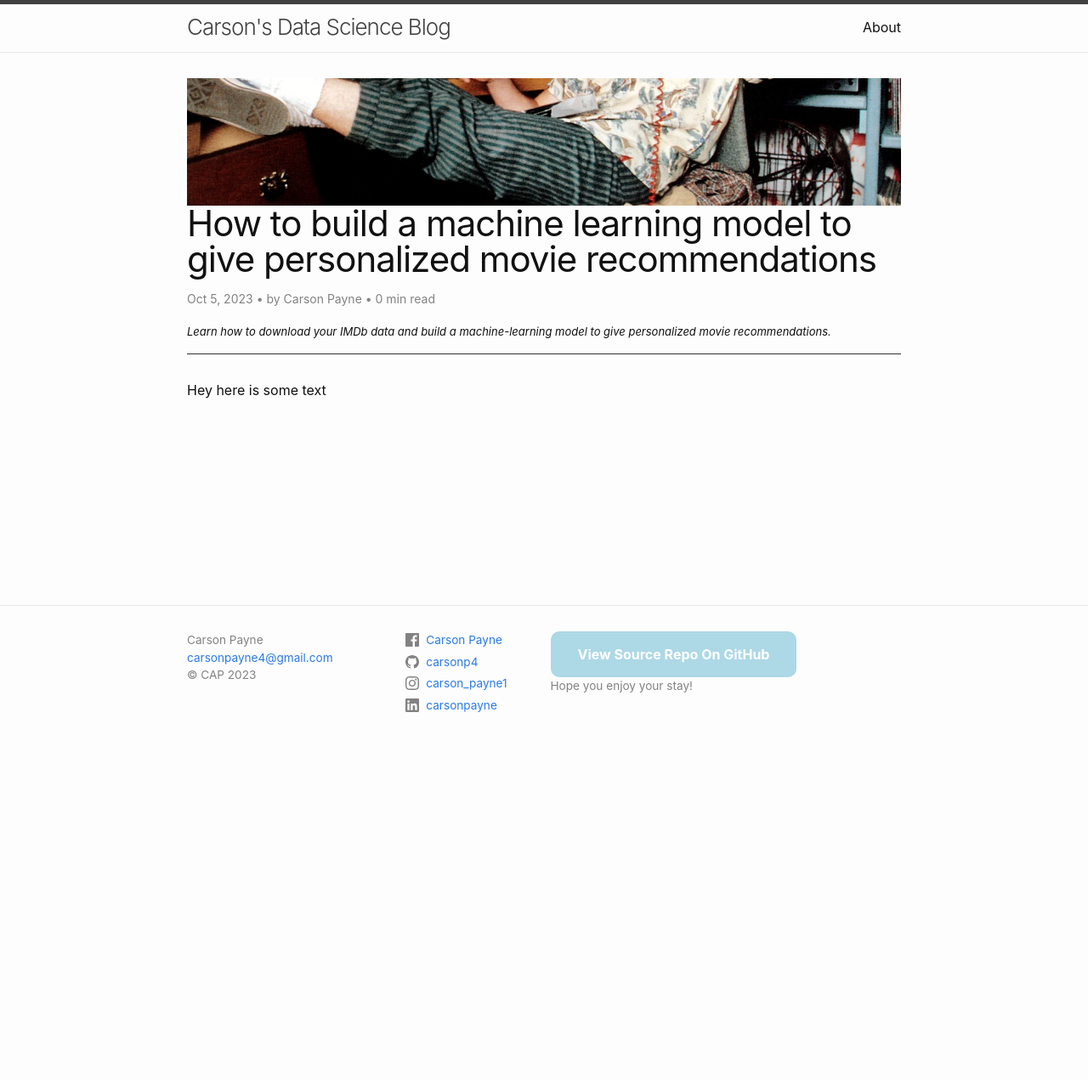
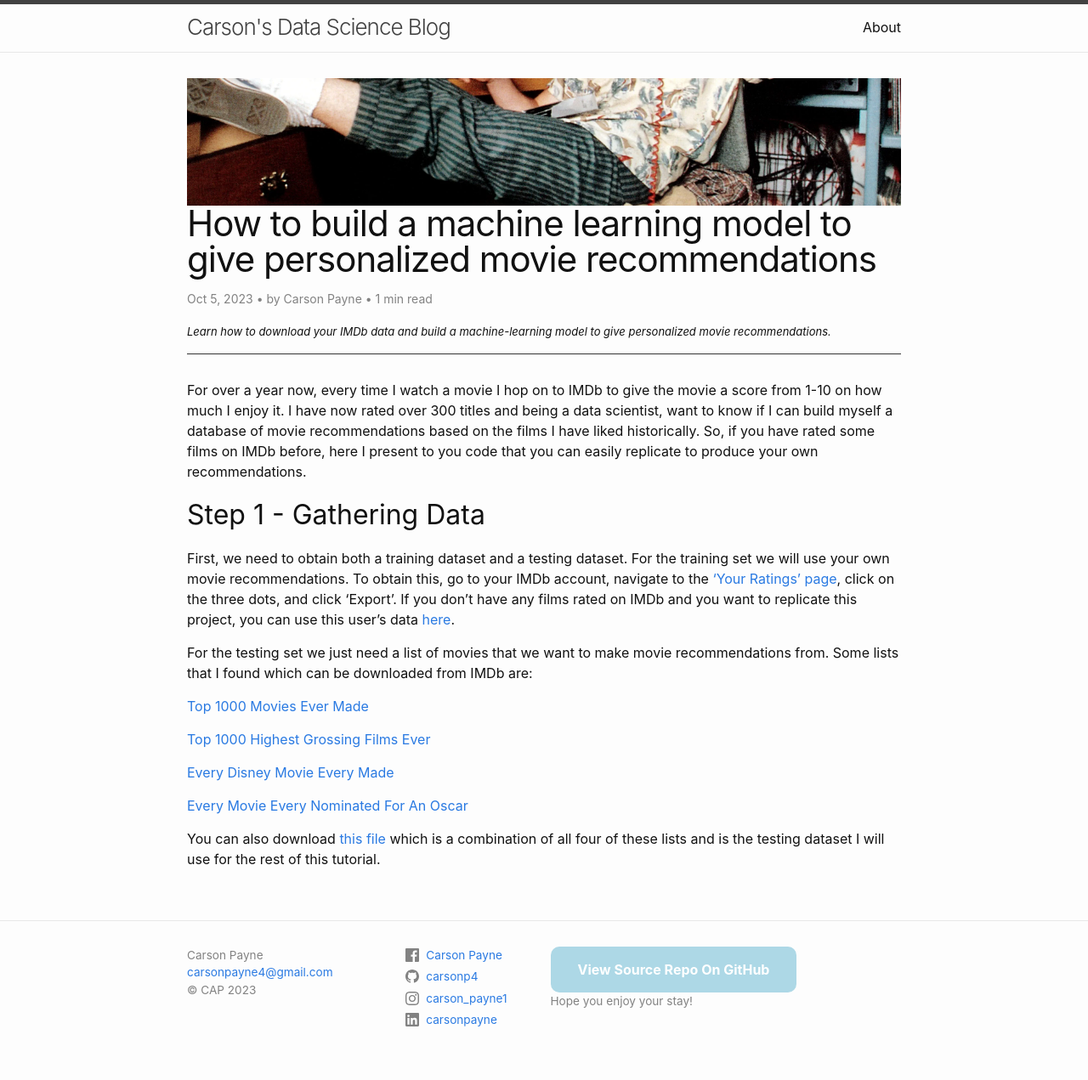
Before and after one commit to carsonp4/old_blog, a Jekyll site: the page built from _posts/2023-10-05-how-to-post.md, in a window 1280 px wide. Shown: the whole page at 85% size. Built offline with Jekyll 4.4.1, drawn with Linux system fonts in a browser that asks for light colours; comment, search, counter and statistics services are not loaded; before the commit the page ends 900 px from its top, so only the background shows below that.

Commit message:
Update 2023-10-05-how-to-post.md

```diff
--- a/_posts/2023-10-05-how-to-post.md
+++ b/_posts/2023-10-05-how-to-post.md
@@ -6,4 +6,19 @@ description: Learn how to download your IMDb data and build a machine-learning m
 image: "/assets/images/ferris.webp"
 ---
 
-Hey here is some text
+For over a year now, every time I watch a movie I hop on to IMDb to give the movie a score from 1-10 on how much I enjoy it. I have now rated over 300 titles and being a data scientist, want to know if I can build myself a database of movie recommendations based on the films I have liked historically. So, if you have rated some films on IMDb before, here I present to you code that you can easily replicate to produce your own recommendations.
+
+## Step 1 - Gathering Data
+First, we need to obtain both a training dataset and a testing dataset. For the training set we will use your own movie recommendations. To obtain this, go to your IMDb account, navigate to the ['Your Ratings' page](https://www.imdb.com/list/ratings/?ref_=helpms_ih_tm_votesfaqs), click on the three dots, and click 'Export'. If you don't have any films rated on IMDb and you want to replicate this project, you can use this user's data [here](https://github.com/carsonp4/carsonp4.github.io/blob/main/assets/Keith%20Ratings.csv).
+
+For the testing set we just need a list of movies that we want to make movie recommendations from. Some lists that I found which can be downloaded from IMDb are:
+
+[Top 1000 Movies Ever Made](https://www.imdb.com/list/ls048276758/)
+
+[Top 1000 Highest Grossing Films Ever](https://www.imdb.com/list/ls098063263/)
+
+[Every Disney Movie Every Made](https://www.imdb.com/list/ls026785255/)
+
+[Every Movie Every Nominated For An Oscar](https://www.imdb.com/list/ls055903720/)
+
+You can also download [this file](https://github.com/carsonp4/carsonp4.github.io/blob/main/assets/big_list.csv) which is a combination of all four of these lists and is the testing dataset I will use for the rest of this tutorial.
```
